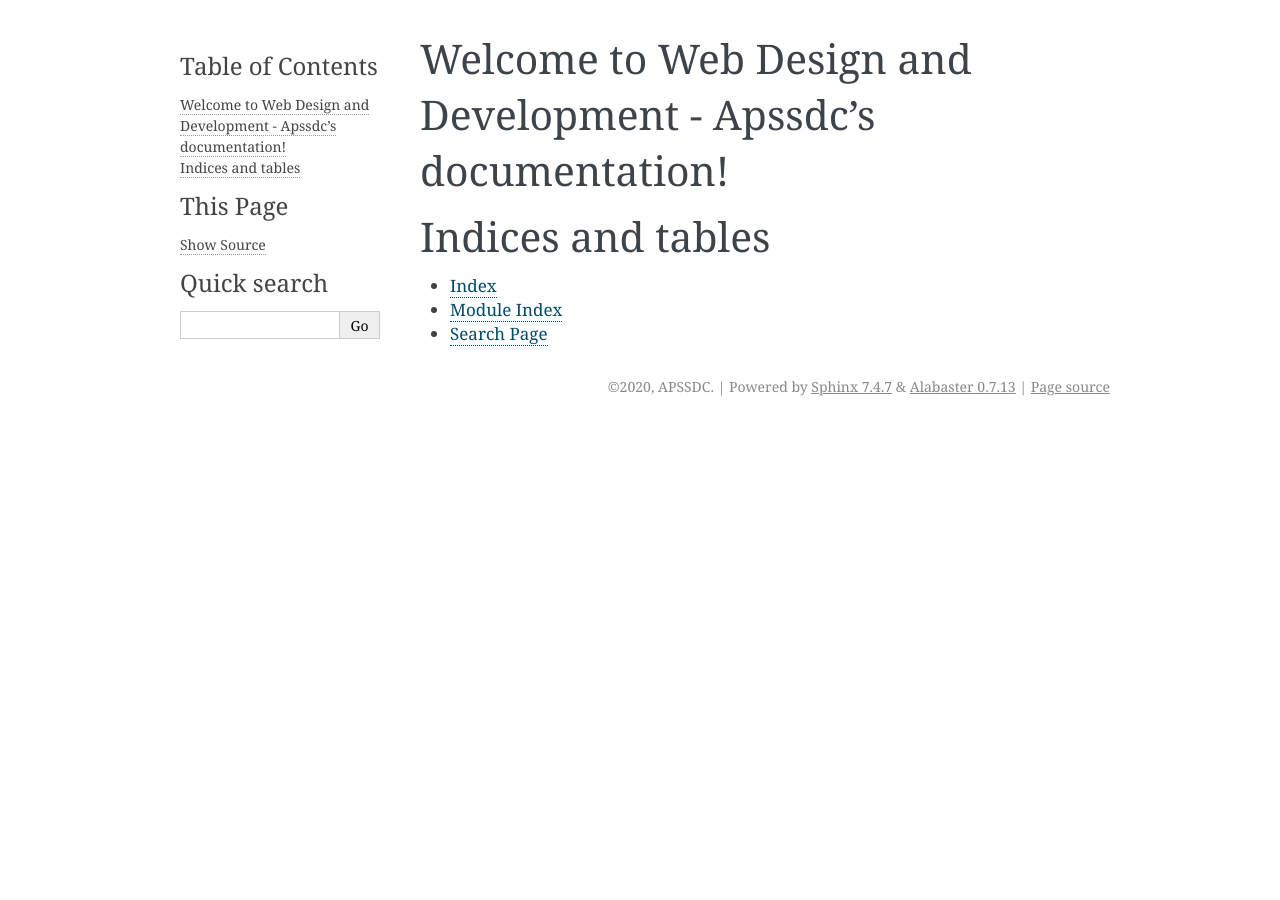
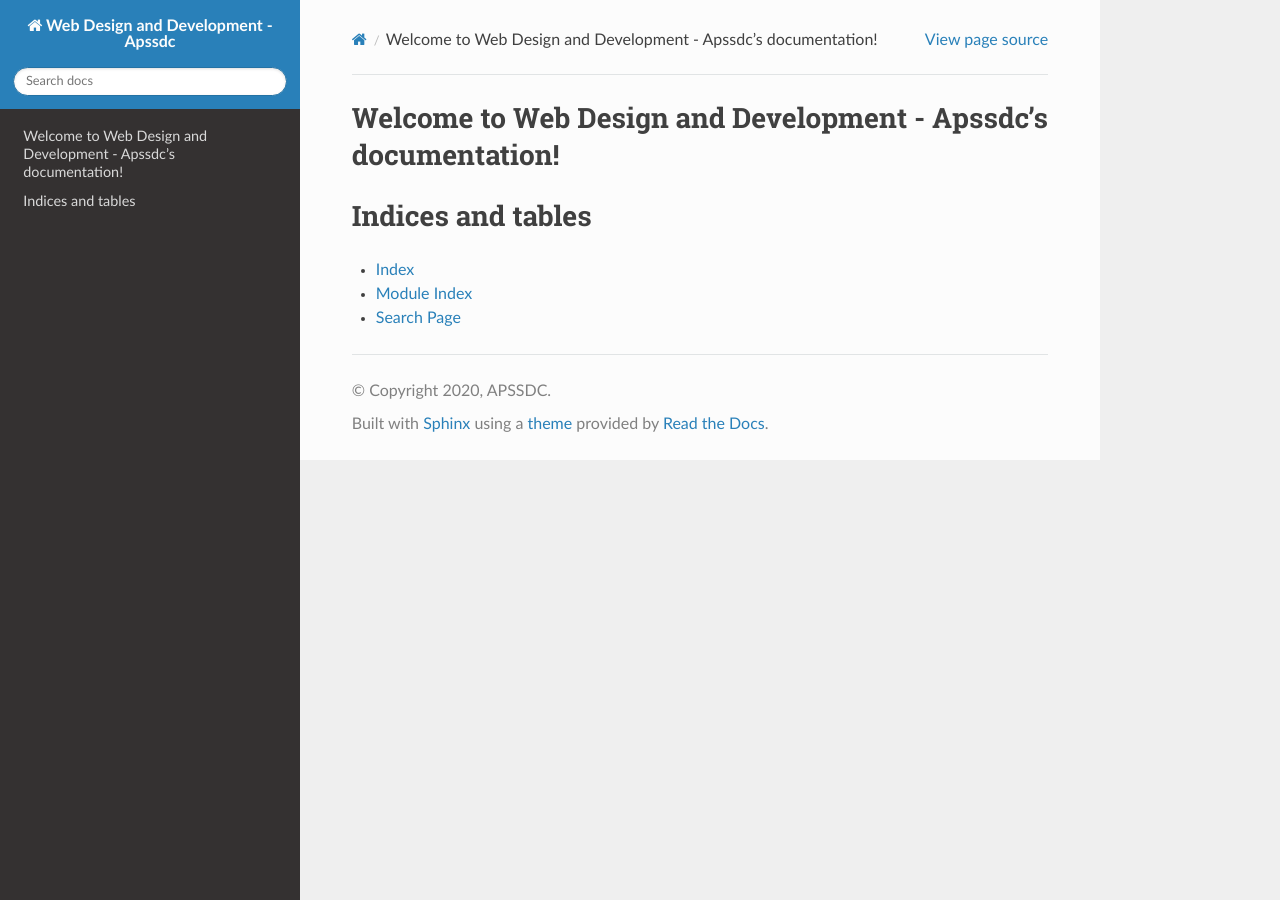
Before and after one commit to harideep8/Jango-Documentation, a Sphinx documentation site: the page built from docs/index.rst, in a window 1280 px wide. Built offline with Sphinx 7.4.7 and the Read the Docs theme 2.0.0, drawn with Linux system fonts in a browser that asks for light colours.

Commit message:
Update conf.py

```diff
--- a/docs/conf.py
+++ b/docs/conf.py
@@ -16,7 +16,7 @@
 
 
 # -- Project information -----------------------------------------------------
-
+import sphinx_rtd_theme
 project = 'Web Design and Development - Apssdc'
 copyright = '2020, APSSDC'
 author = 'APSSDC'
@@ -30,7 +30,7 @@ release = '1'
 # Add any Sphinx extension module names here, as strings. They can be
 # extensions coming with Sphinx (named 'sphinx.ext.*') or your custom
 # ones.
-extensions = [
+extensions = ['sphinx_rtd_theme','recommonmark'
 ]
 
 # Add any paths that contain templates here, relative to this directory.
@@ -50,7 +50,7 @@ exclude_patterns = ['_build', 'Thumbs.db', '.DS_Store']
 # The theme to use for HTML and HTML Help pages.  See the documentation for
 # a list of builtin themes.
 #
-html_theme = 'alabaster'
+html_theme = "sphinx_rtd_theme"
 
 # Add any paths that contain custom static files (such as style sheets) here,
 # relative to this directory. They are copied after the builtin static files,
```
